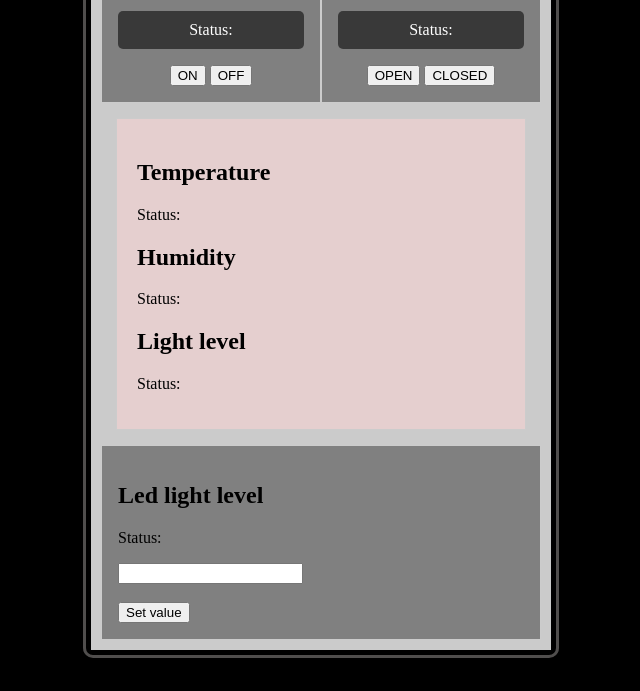
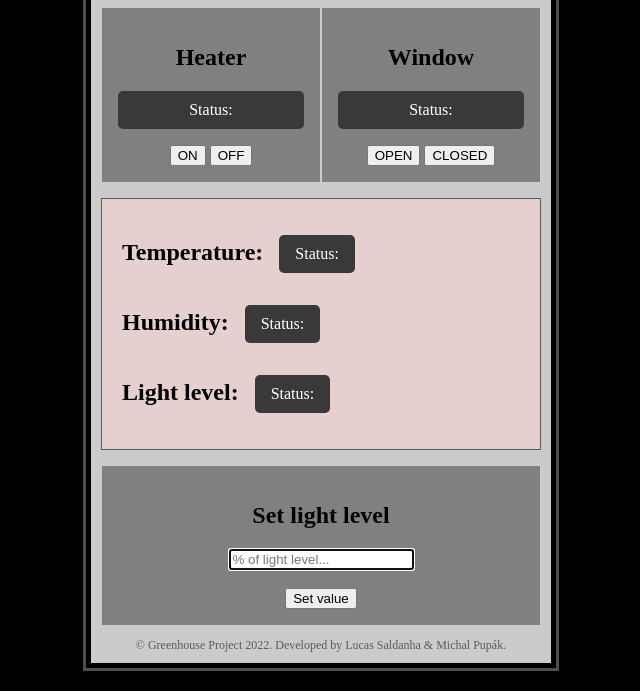
Before and after one commit to asterixcode/viauc-eos-greenhouse, a website: page index.html in a window 1280 px wide. Shown: the part 111-802 px from the top of the page, without its empty margins (319-959 px from the left). Drawn offline with nearby package versions, Linux system fonts and the light colour scheme; no server answers.

Commit message:
added copyright footer

```diff
--- a/index.html
+++ b/index.html
@@ -10,6 +10,9 @@
 
   <body>
     <div class="container">
+      <header>
+        <h1>Greenhouse Project</h1>
+      </header>
       <div class="control">
         <div class="heater">
           <h2>Heater</h2>
@@ -27,23 +30,28 @@
       </div>
 
       <div class="read">
-        <h2>Temperature</h2>
-        <p id="tempStatus">Status:</p>
-
-        <h2>Humidity</h2>
-        <p id="humStatus">Status:</p>
-
-        <h2>Light level</h2>
-        <p id="lightStatus">Status:</p>
+        <div class="readings">
+          <h2>Temperature:</h2>
+          <p class="status" id="temperatureStatus">Status:</p>
+        </div>
+        <div class="readings">
+          <h2>Humidity:</h2>
+          <p class="status" id="humStatus">Status:</p>
+        </div>
+        <div class="readings">
+          <h2>Light level:</h2>
+          <p class="status" id="lightStatus">Status:</p>
+        </div>
       </div>
 
       <div class="setlight">
-        <h2>Led light level</h2>
-        <p id="ledLightStatus">Status:</p>
-        <input type="text" id="lightLevel" name="fname" /><br /><br />
+        <h2>Set light level</h2>
+        <input autocomplete="off" autofocus name="fname" placeholder="% of light level..." type="text" id="lightLevel"/>
+        <br><br>
         <button type="button" onclick="changeStateLight();">Set value</button>
       </div>
 
+      <footer>&#169; Greenhouse Project 2022. Developed by Lucas Saldanha & Michal Pupák.</footer>
     </div>
   </body>
 
--- a/styles.css
+++ b/styles.css
@@ -4,13 +4,14 @@ body {
     margin-bottom: 20px;
     width: 460px;
     border: 3px solid rgb(80, 78, 77);
-    border-radius: 10px;
+    /* border-radius: 10px; */
     padding: 5px;
 
     background-color:rgb(0, 0, 0);
   }
 
 .container {
+  text-align: center;
   overflow: hidden;
   padding: 10px;
   background-color: rgb(203, 203, 203);
@@ -46,9 +47,10 @@ body {
 }
 
 .read {
+  margin-top: 15px ;
+  margin-bottom: 15px;
   padding: 20px;
-  margin: 15px;
-  border:1px solid #cccccc;
+  border:1px solid #5f5959;
   display: auto;
   background-color: rgb(229, 207, 207);
 }
@@ -59,3 +61,24 @@ body {
   display: auto;
   background-color: grey;
 }
+
+.read h2 {
+  text-align: center;
+}
+
+.readings {
+  display: flex;
+}
+
+.readings p {
+  padding-left: 1em;
+  padding-right: 1em;
+  margin-left: 1em;
+}
+
+footer {
+  text-align: center;
+  font-size: 12px;
+  color: #5f5959;
+  padding-top: 1em;
+}
```
